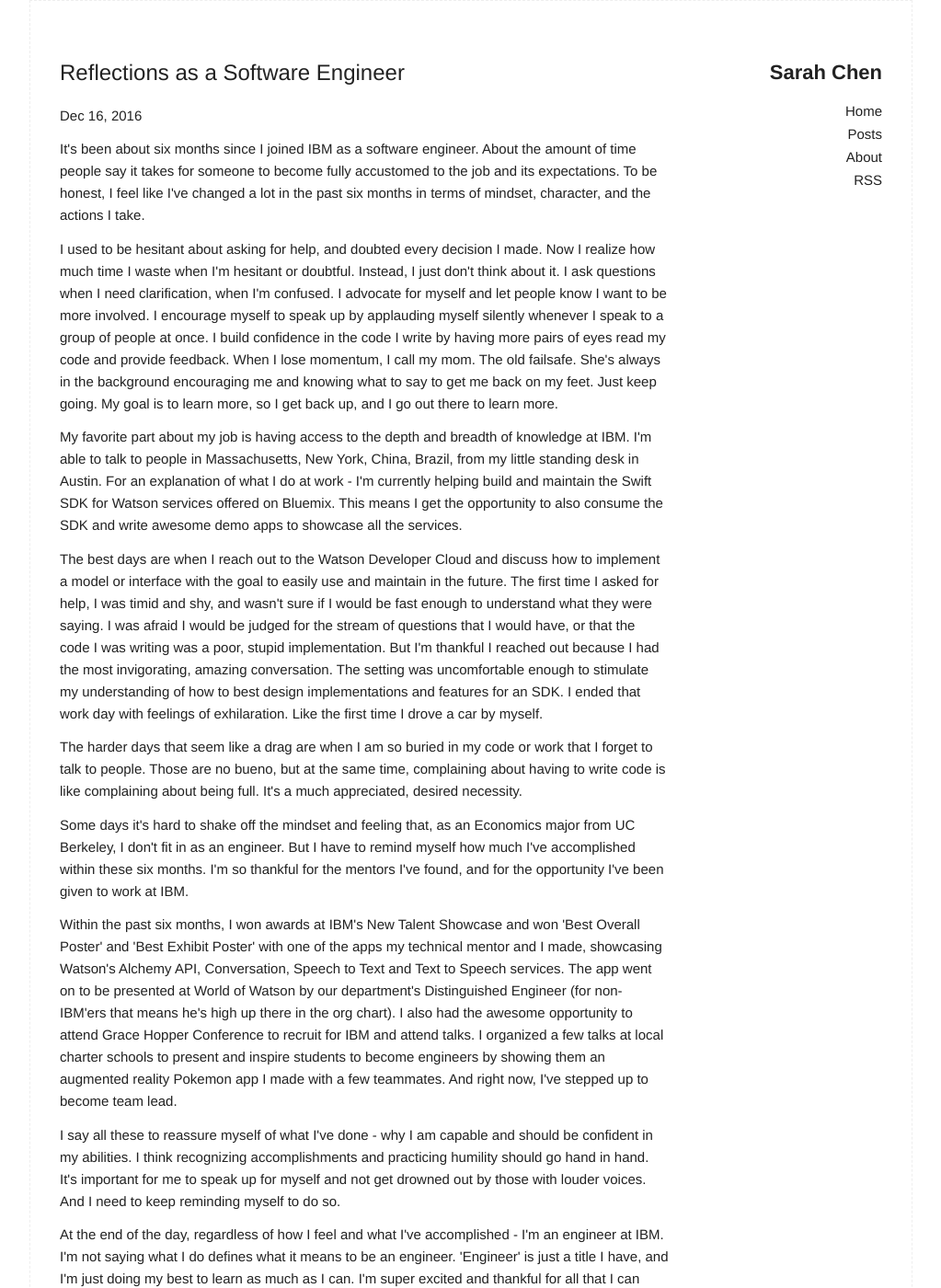
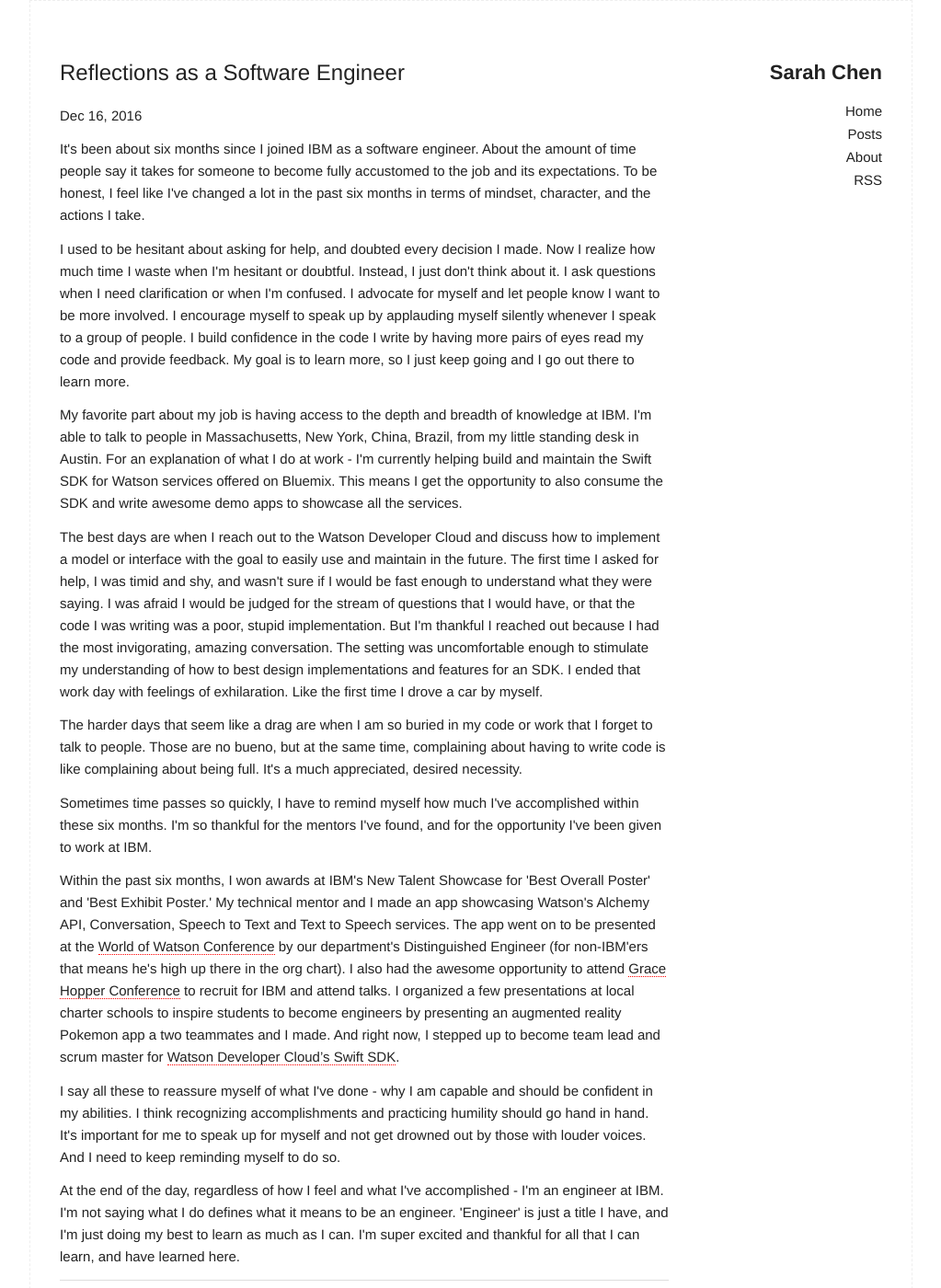
Before and after one commit to schen22/schen22.github.io, a Jekyll site: the page built from _posts/2016-12-16-Reflections-as-a-Software-Engineer.md, in a window 1280 px wide and 1400 px high. Shown: the whole window at 92% size, without its empty margins (128-1151 px from the left). Built offline with Jekyll 4.4.1, drawn with Linux system fonts in a browser that asks for light colours.

Commit message:
Update reflection post

```diff
--- a/_posts/2016-12-16-Reflections-as-a-Software-Engineer.md
+++ b/_posts/2016-12-16-Reflections-as-a-Software-Engineer.md
@@ -7,7 +7,7 @@
 
 It\'s been about six months since I joined IBM as a software engineer. About the amount of time people say it takes for someone to become fully accustomed to the job and its expectations. To be honest, I feel like I\'ve changed a lot in the past six months in terms of mindset, character, and the actions I take.
 
-I used to be hesitant about asking for help, and doubted every decision I made. Now I realize how much time I waste when I\'m hesitant or doubtful. Instead, I just don\'t think about it. I ask questions when I need clarification, when I\'m confused. I advocate for myself and let people know I want to be more involved. I encourage myself to speak up by applauding myself silently whenever I speak to a group of people at once. I build confidence in the code I write by having more pairs of eyes read my code and provide feedback. When I lose momentum, I call my mom. The old failsafe. She\'s always in the background encouraging me and knowing what to say to get me back on my feet. Just keep going. My goal is to learn more, so I get back up, and I go out there to learn more.
+I used to be hesitant about asking for help, and doubted every decision I made. Now I realize how much time I waste when I\'m hesitant or doubtful. Instead, I just don\'t think about it. I ask questions when I need clarification or when I\'m confused. I advocate for myself and let people know I want to be more involved. I encourage myself to speak up by applauding myself silently whenever I speak to a group of people. I build confidence in the code I write by having more pairs of eyes read my code and provide feedback. My goal is to learn more, so I just keep going and I go out there to learn more.
 
 My favorite part about my job is having access to the depth and breadth of knowledge at IBM. I\'m able to talk to people in Massachusetts, New York, China, Brazil, from my little standing desk in Austin. For an explanation of what I do at work - I\'m currently helping build and maintain the Swift SDK for Watson services offered on Bluemix. This means I get the opportunity to also consume the SDK and write awesome demo apps to showcase all the services.
 
@@ -15,9 +15,9 @@
 
 The harder days that seem like a drag are when I am so buried in my code or work that I forget to talk to people. Those are no bueno, but at the same time, complaining about having to write code is like complaining about being full. It\'s a much appreciated, desired necessity.
 
-Some days it\'s hard to shake off the mindset and feeling that, as an Economics major from UC Berkeley, I don\'t fit in as an engineer. But I have to remind myself how much I\'ve accomplished within these six months. I\'m so thankful for the mentors I\'ve found, and for the opportunity I\'ve been given to work at IBM.
+Sometimes time passes so quickly, I have to remind myself how much I\'ve accomplished within these six months. I\'m so thankful for the mentors I\'ve found, and for the opportunity I\'ve been given to work at IBM.
 
-Within the past six months, I won awards at IBM\'s New Talent Showcase and won \'Best Overall Poster\' and \'Best Exhibit Poster\' with one of the apps my technical mentor and I made, showcasing Watson\'s Alchemy API, Conversation, Speech to Text and Text to Speech services. The app went on to be presented at World of Watson by our department\'s Distinguished Engineer (for non-IBM\'ers that means he\'s high up there in the org chart). I also had the awesome opportunity to attend Grace Hopper Conference to recruit for IBM and attend talks. I organized a few talks at local charter schools to present and inspire students to become engineers by showing them an augmented reality Pokemon app I made with a few teammates. And right now, I\'ve stepped up to become team lead.
+Within the past six months, I won awards at IBM\'s New Talent Showcase for \'Best Overall Poster\' and \'Best Exhibit Poster.\' My technical mentor and I made an app showcasing Watson\'s Alchemy API, Conversation, Speech to Text and Text to Speech services. The app went on to be presented at the [World of Watson Conference](http://www-01.ibm.com/software/events/wow/) by our department\'s Distinguished Engineer (for non-IBM\'ers that means he\'s high up there in the org chart). I also had the awesome opportunity to attend [Grace Hopper Conference](http://ghc.anitaborg.org/) to recruit for IBM and attend talks. I organized a few presentations at local charter schools to inspire students to become engineers by presenting an augmented reality Pokemon app a two teammates and I made. And right now, I stepped up to become team lead and scrum master for [Watson Developer Cloud's Swift SDK](https://github.com/watson-developer-cloud/ios-sdk).
 
 I say all these to reassure myself of what I\'ve done - why I am capable and should be confident in my abilities. I think recognizing accomplishments and practicing humility should go hand in hand. It\'s important for me to speak up for myself and not get drowned out by those with louder voices. And I need to keep reminding myself to do so.
 
```
Also changed, not shown: 3 other files.
